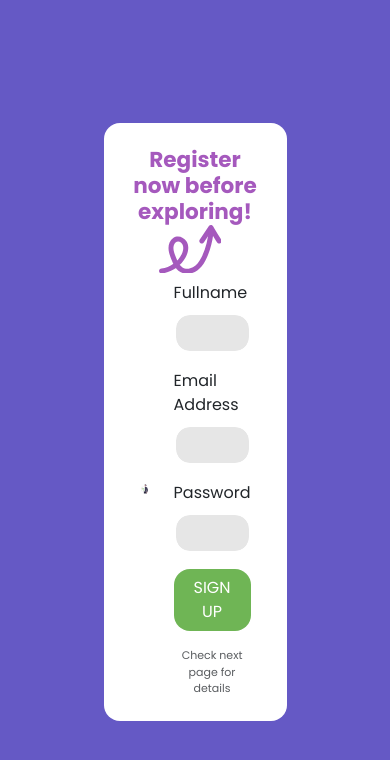
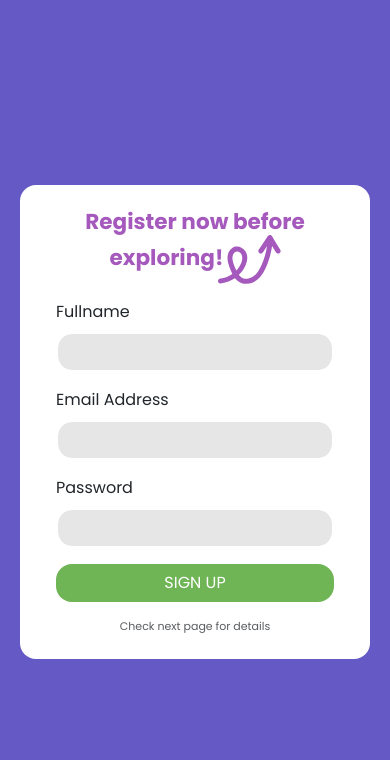
Before and after one commit to Ariyibi-Baseet/userRecord, a Vue app: page /login in a window 390 px wide. Shown: the top 760 px of the page. Built offline with nearby package versions, Linux system fonts and the light colour scheme; what @formkit/vue would draw is missing.

Commit message:
all pages is now responsive

```diff
--- a/src/assets/css/style.css
+++ b/src/assets/css/style.css
@@ -9,4 +9,9 @@
 
 * {
   font-family: "Poppins", sans-serif !important;
+  box-sizing: border-box !important;
 }
+
+body {
+  overflow: hidden !important;
+}
--- a/src/views/LoginView.vue
+++ b/src/views/LoginView.vue
@@ -1,9 +1,9 @@
 <template>
-  <section class="login-section">
+  <section class="login-section px-2 py-sm-4">
     <div
       class="container min-vh-100 d-flex align-items-center justify-content-center"
     >
-      <div class="p-4 w-50 bg-white rounded-4 shadow-md">
+      <div class="p-4 bg-white col-12 col-lg-6 rounded-4 shadow-md">
         <h2 class="fs-4 text-center mb-2 login-text">
           You can now proceed!
           <ArrowIcon />
@@ -12,7 +12,9 @@
         <!-- form area -->
         <div class="container">
           <div class="row">
-            <div class="col d-flex align-items-center justify-content-center">
+            <div
+              class="col d-flex align-items-center justify-content-center d-none d-sm-flex"
+            >
               <img :src="loginIcon" alt="" class="w-75 h-75" />
             </div>
             <div class="col">
@@ -44,6 +46,7 @@ export default {
 <style scoped>
 .login-section {
   background-color: var(--clr-blue);
+  overflow: hidden;
 }
 .login-text {
   color: var(--clr-purple);
--- a/src/views/RegisterView.vue
+++ b/src/views/RegisterView.vue
@@ -1,21 +1,25 @@
 <template>
-  <section class="register-section">
+  <section class="register-section px-2 py-sm-4">
     <div
       class="container min-vh-100 d-flex align-items-center justify-content-center"
     >
-      <div class="p-4 w-50 bg-white rounded-4 shadow-md">
+      <div
+        class="p-4 bg-white col-12 col-lg-6 rounded-4 shadow-md form-wrapper"
+      >
         <h2 class="fs-4 text-center mb-2 reg-text">
           Register now before exploring!
           <ArrowIcon />
         </h2>
 
         <!-- form area -->
-        <div class="container">
+        <div class="container mt-3 mt-sm-0">
           <div class="row">
-            <div class="col d-flex align-items-center justify-content-center">
+            <div
+              class="col-12 col-sm-6 d-flex align-items-center justify-content-center d-none d-sm-flex"
+            >
               <img :src="registerIcon" alt="" class="w-75 h-75" />
             </div>
-            <div class="col">
+            <div class="col-12 col-sm-6">
               <RegistrationFrom />
             </div>
           </div>
@@ -45,6 +49,7 @@ export default {
 <style scoped>
 .register-section {
   background-color: var(--clr-blue);
+  overflow-y: hidden;
 }
 .reg-text {
   color: var(--clr-purple);
```
